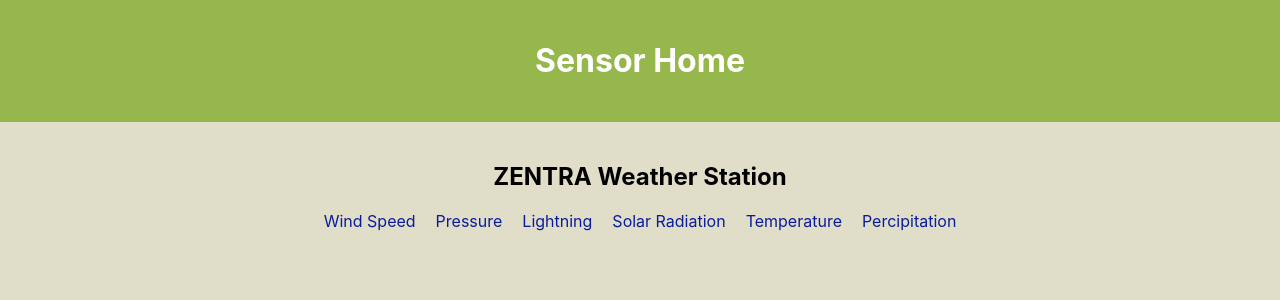
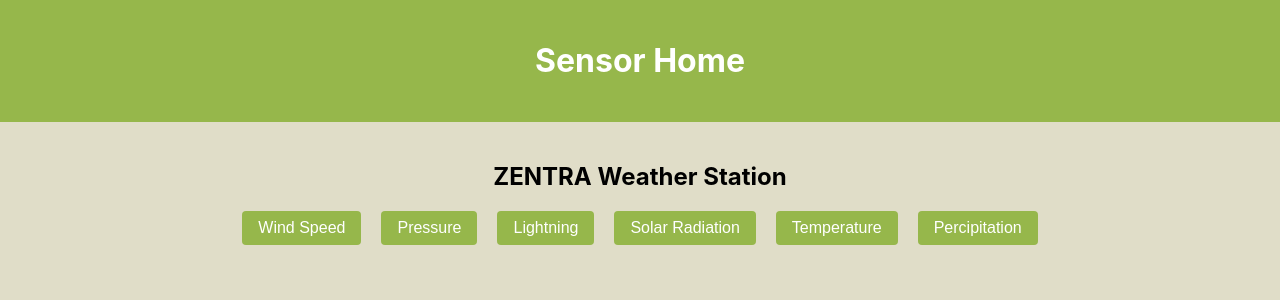
Before and after one commit to EthanV431/MERT-client, a React (Create React App) app in the folder mert-client/: page /mert/weatherStation in a window 1280 px wide. Shown: the top 300 px of the page. Built offline with nearby package versions, Linux system fonts and the light colour scheme.

Commit message:
button styling

```diff
--- a/mert-client/src/Pages/Home.jsx
+++ b/mert-client/src/Pages/Home.jsx
@@ -10,7 +10,7 @@ const Home = () => {
       <main>
         <h2>Sensors</h2>
         <ul>
-          <li><Link to="/weatherStation">Weather Station</Link></li>
+          <li><Link to="/weatherStation"><button>ZENTRA Weather Station</button></Link></li>
           {/* Add more sensors as needed */}
         </ul>
       </main>
--- a/mert-client/src/Pages/WeatherStation/weatherStation.jsx
+++ b/mert-client/src/Pages/WeatherStation/weatherStation.jsx
@@ -11,12 +11,12 @@ const WeatherStation = () => {
       <main>
         <h2>ZENTRA Weather Station</h2>
         <ul>
-          <li><Link to="/weatherStationWindSpeed">Wind Speed</Link></li>
-          <li><Link to="/weatherStationPressure">Pressure</Link></li>
-          <li><Link to="/weatherStationLightning">Lightning</Link></li>
-          <li><Link to="/weatherStationSolarRadiation">Solar Radiation</Link></li>
-          <li><Link to="/weatherStationTemperature">Temperature</Link></li>
-          <li><Link to="/weatherStationPercipitation">Percipitation</Link></li>
+          <li><Link to="/weatherStationWindSpeed"><button>Wind Speed</button></Link></li>
+          <li><Link to="/weatherStationPressure"><button>Pressure</button></Link></li>
+          <li><Link to="/weatherStationLightning"><button>Lightning</button></Link></li>
+          <li><Link to="/weatherStationSolarRadiation"><button>Solar Radiation</button></Link></li>
+          <li><Link to="/weatherStationTemperature"><button>Temperature</button></Link></li>
+          <li><Link to="/weatherStationPercipitation"><button>Percipitation</button></Link></li>
         </ul>
       </main>
     </div>
```
